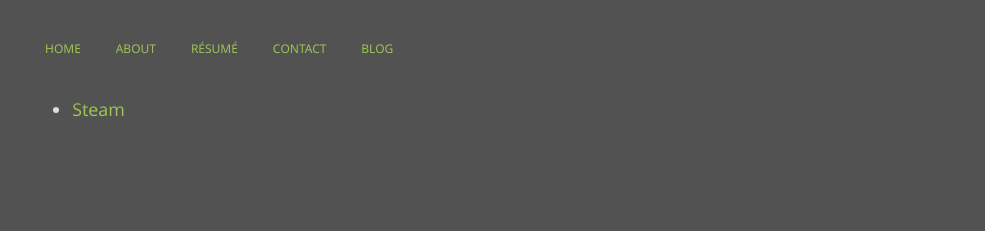
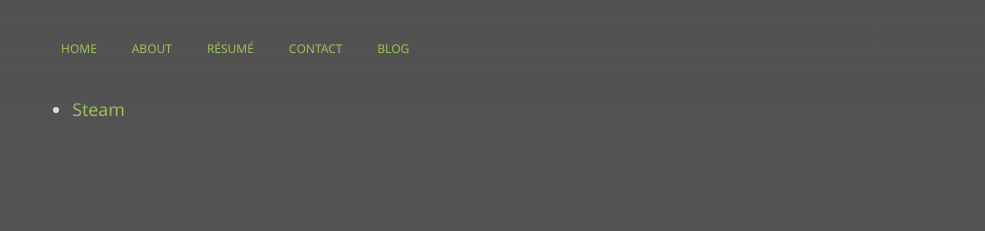
Before and after one commit to mstfacmly/mstfacmly.github.io, a Jekyll site: the page built from wishlist.md, in a window 1280 px wide. Shown: the top 231 px of the page, without its empty margins (147-1132 px from the left). Built offline with Jekyll 4.4.1, drawn with Linux system fonts in a browser that asks for light colours; nearby versions of some CDN libraries; a script that is not in the unit is left out.

Commit message:
css rule tweak

```diff
--- a/css/main.css
+++ b/css/main.css
@@ -252,7 +252,7 @@ ul.posts li {
 		text-align: right;
 	}
 	nav ul {
-		padding: 1rem 0 2rem 11rem;
+		padding: 1rem 0 2rem 15%;
 	}
 }
 
```
